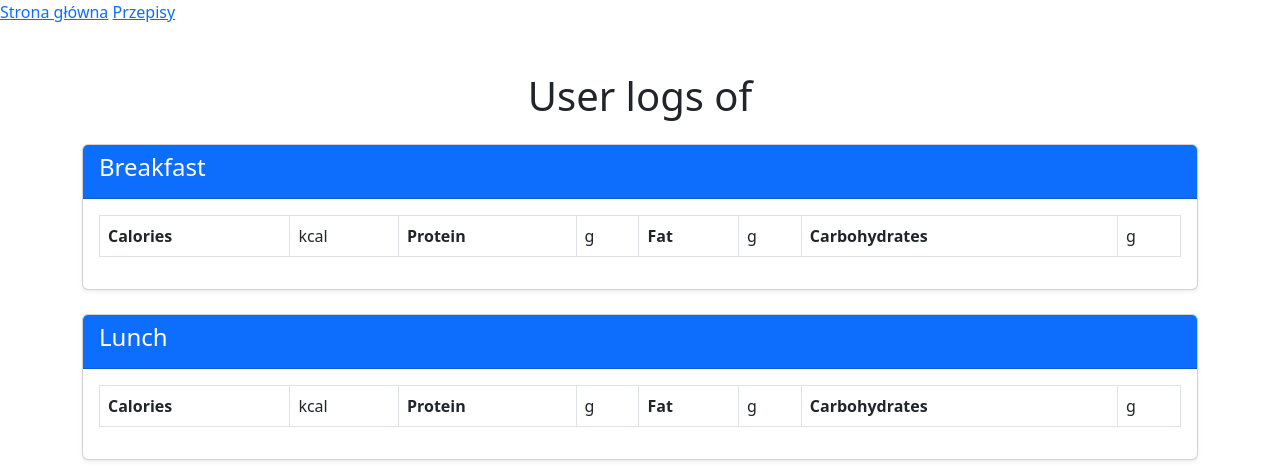
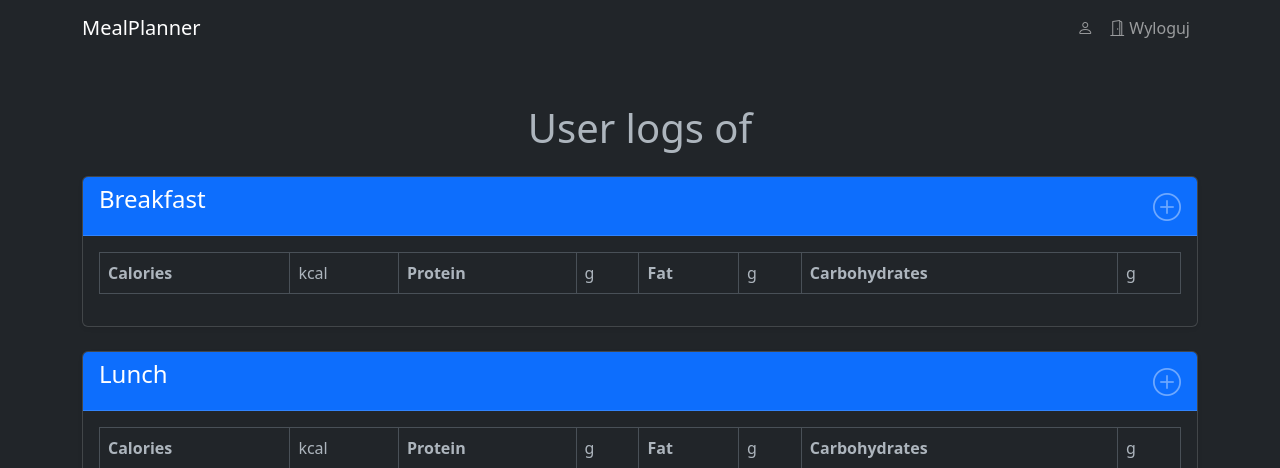
Before and after one commit to bubakrojek/meal_planner, a Django app: template templates/food_logs/certain_food_log.html in a window 1280 px wide. Shown: the top 468 px of the page. Run offline with Django 5.2, Linux system fonts and the light colour scheme; the template is opened without the code that fills it, so the values that code supplies are empty.

Commit message:
Enhance navigation bar with Bootstrap styling and user profile links

```diff
--- a/templates/base.html
+++ b/templates/base.html
@@ -1,17 +1,33 @@
 <!DOCTYPE html>
-<html>
+<html data-bs-theme="dark">
 <head>
     <meta charset="UTF-8">
     <meta name="viewport" content="width=device-width, initial-scale=1.0">
     <title>{% block title %}Macronutrients tracker{% endblock %}</title>
 
     <link href="https://cdn.jsdelivr.net/npm/bootstrap@5.3.0/dist/css/bootstrap.min.css" rel="stylesheet">
+    <link rel="stylesheet" href="https://cdn.jsdelivr.net/npm/bootstrap-icons@1.13.1/font/bootstrap-icons.min.css">
 </head>
 <body>
-    <nav>
-        <a href="/">Strona główna</a>
-        <a href="/recipes/">Przepisy</a>
+    <nav class="navbar navbar-expand-lg navbar-dark bg-dark">
+        <div class="container">
+            <a class="navbar-brand" href="/">MealPlanner</a>
+
+            <ul class="navbar-nav ms-auto">
+                <li class="nav-item">
+                    <a class="nav-link" href="/profile/">
+                        <i class="bi bi-person"></i> {{ user.username }}
+                    </a>
+                </li>
+                <li class="nav-item">
+                    <a class="nav-link" href="/logout/">
+                        <i class="bi bi-door-open"></i> Wyloguj
+                    </a>
+                </li>
+            </ul>
+        </div>
     </nav>
+
 
     {% block content %}
 
```
